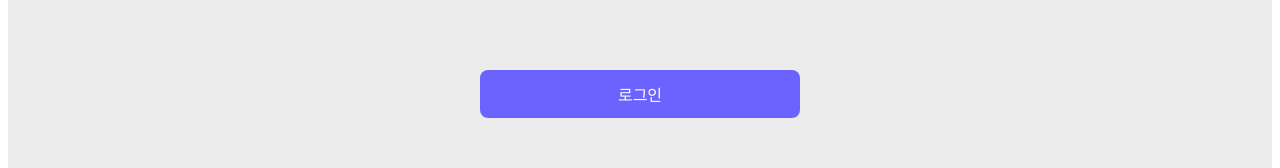
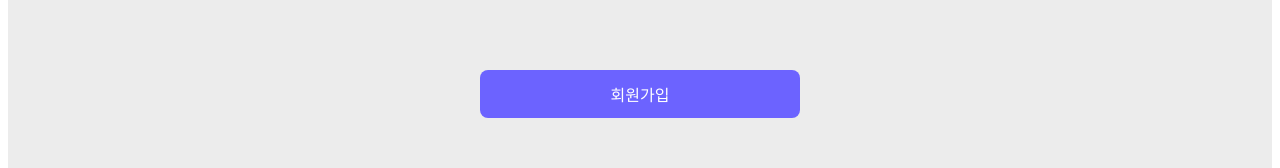
Before and after one commit to team-PlayJuJu/Tistar-front, a React (Create React App) app: page /signup in a window 1280 px wide. Shown: the part 693-861 px from the top of the page. Built offline with nearby package versions, Linux system fonts and the light colour scheme.

Commit message:
Login Function

```diff
--- a/src/components/Login.jsx
+++ b/src/components/Login.jsx
@@ -79,19 +79,24 @@ const Login = () => {
 
   const handleLogin = async () => {
     try {
-      const response = await axios.post('${process.env.REACT_APP_API_URL}/user/signin', { username, password });
-      // Assume the response contains a token
-      const { token } = response.data;
+      const loginData = JSON.stringify({ name: username, pwd: password });
+      const response = await axios.post('https://0b3f-210-218-52-13.ngrok-free.app/auth/signin', loginData, {
+        headers: {
+          'Content-Type': 'application/json'
+        }
+      });
 
-      // Store the token in localStorage or cookies
-      localStorage.setItem('token', token);
+      const { access } = response.data;
 
-      // Redirect to home page
+      localStorage.setItem('token', access);
+
       navigate('/home');
     } catch (error) {
+      console.error('로그인 오류:', error.response?.data || error.message);
       setError('로그인 실패: 유저명이나 비밀번호를 확인하세요.');
     }
   };
+
 
   const handleSignup = () => {
     navigate('/signup');
--- a/src/components/SignUp.jsx
+++ b/src/components/SignUp.jsx
@@ -71,6 +71,9 @@ const ErrorMessage = styled.p`
   font-size: 1rem;
 `;
 
+
+
+
 const Login = () => {
   const [username, setUsername] = useState('');
   const [email, setEmail] = useState('');
@@ -78,25 +81,22 @@ const Login = () => {
   const [error, setError] = useState('');
   const navigate = useNavigate();
 
-  const handleLogin = async () => {
+  const handleSignup = async () => {
     try {
-      const response = await axios.post('${process.env.REACT_APP_API_URL}/user/signin', { username, password });
-      // Assume the response contains a token
-      const { token } = response.data;
+      const signupData = JSON.stringify({ name: username, email: email, pwd: password });
+      const response = await axios.post('https://0b3f-210-218-52-13.ngrok-free.app/auth/signup', signupData, {
+        headers: {
+          'Content-Type': 'application/json'
+        }
+      });
 
-      // Store the token in localStorage or cookies
-      localStorage.setItem('token', token);
-
-      // Redirect to home page
-      navigate('/home');
+      navigate('/')
     } catch (error) {
-      setError('로그인 실패: 유저명이나 비밀번호를 확인하세요.');
+      console.error('회원가입 오류:', error.response?.data || error.message);
+      setError('회원가입 오류');
     }
   };
 
-  const handleSignup = () => {
-    navigate('/signup');
-  };
 
   return (
     <Container>
@@ -130,7 +130,7 @@ const Login = () => {
         </div>
         {error && <ErrorMessage>{error}</ErrorMessage>}
         <ButtonContainer>
-          <Button isLogin={true} onClick={handleLogin}>로그인</Button>
+          <Button isLogin={true} onClick={handleSignup}>회원가입</Button>
         </ButtonContainer>
       </LoginForm>
     </Container >
```
Also changed, not shown: 1 other file (tests, documents, lock files or other folders).
